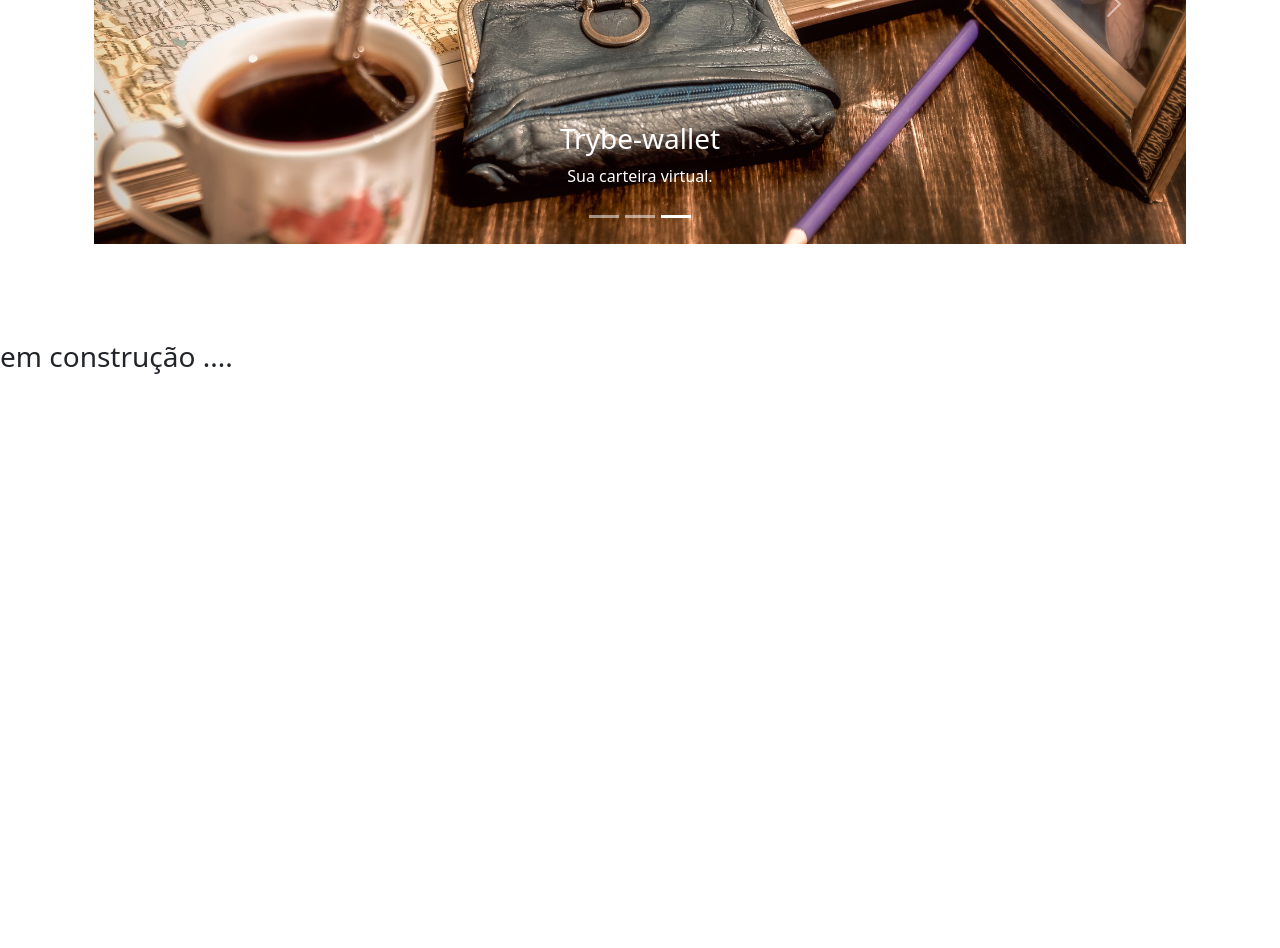
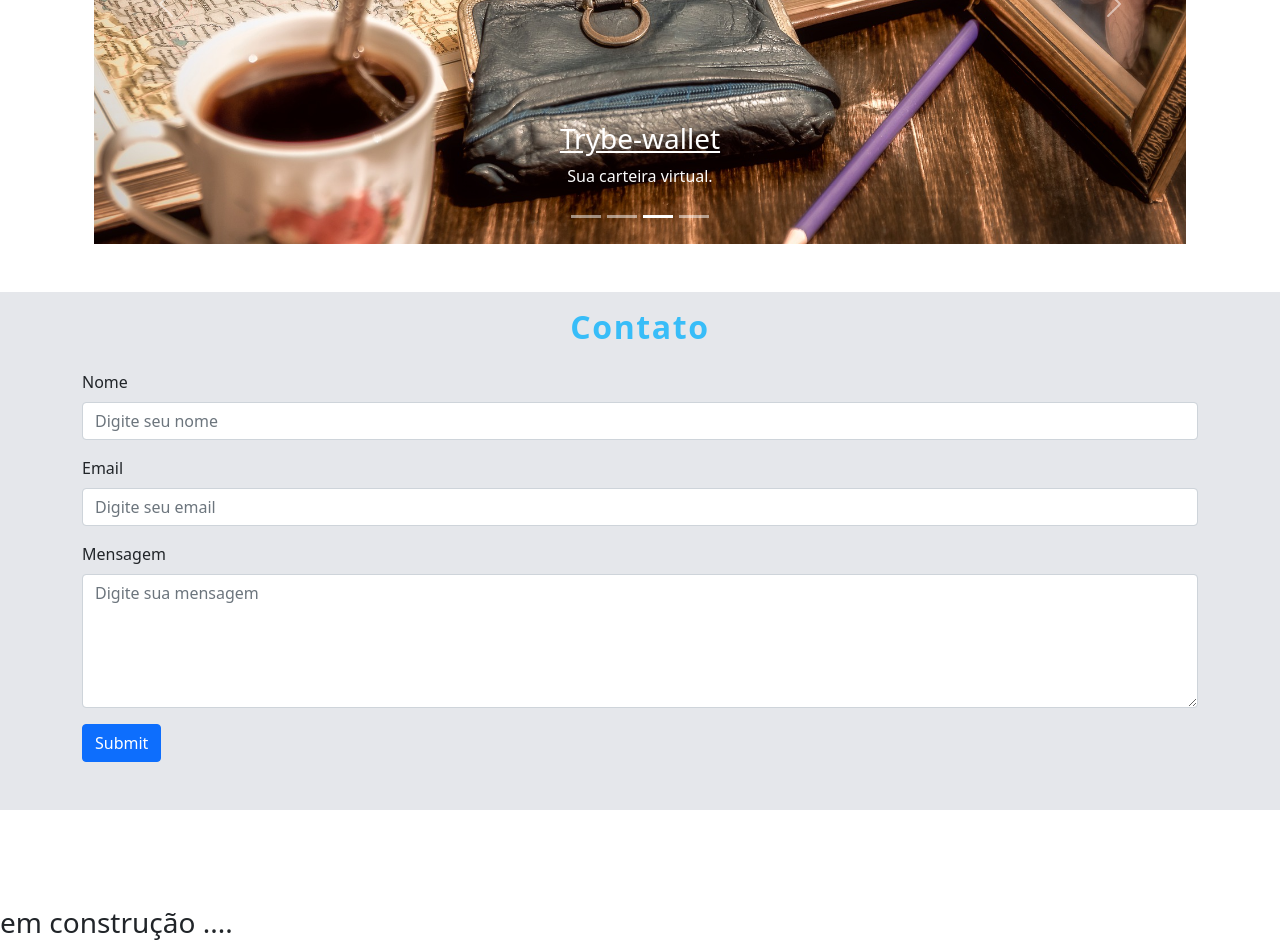
Before and after one commit to leonardo-terra/personal-portfolio, a React (Create React App) app: page / in a window 1280 px wide. Shown: the part 2600-3548 px from the top of the page. Before the commit the page ends 2982 px from the top, so only its background shows below. Built offline with nearby package versions, Linux system fonts and the light colour scheme.

Commit message:
dev: contact

```diff
--- a/src/App.js
+++ b/src/App.js
@@ -4,6 +4,7 @@ import AboutMe from "./pages/AboutMe";
 import Skills from "./pages/Skills";
 import Experience from "./pages/Experience";
 import Portfolio from "./pages/Portfolio";
+import Contactme from "./pages/Contactme";
 
 export default function App() {
   return (
@@ -14,6 +15,7 @@ export default function App() {
       <Skills />
       <Experience />
       <Portfolio />
+      <Contactme />
       <br />
       <br />
       <br />
--- /dev/null
+++ b/src/pages/Contactme.jsx
@@ -0,0 +1,34 @@
+import { Form, Button } from "react-bootstrap";
+
+export default function Contactme() {
+  return (
+    <section className='pb-5 mt-5 bg-gray-200'>
+      <div className='container mx-auto'>
+        <h2 className='p-3 font-bold tracking-wider text-center text-sky-400 '>
+          Contato
+        </h2>
+        <Form>
+          <Form.Group className='mb-3' controlId='formBasicEmail'>
+            <Form.Label>Nome</Form.Label>
+            <Form.Control type='text' placeholder='Digite seu nome' />
+          </Form.Group>
+          <Form.Group className='mb-3' controlId='formBasicPassword'>
+            <Form.Label>Email</Form.Label>
+            <Form.Control type='email' placeholder='Digite seu email' />
+          </Form.Group>
+          <Form.Group className='mb-3' controlId='formBasicMessage'>
+            <Form.Label>Mensagem</Form.Label>
+            <Form.Control
+              as='textarea'
+              rows={5}
+              placeholder='Digite sua mensagem'
+            />
+          </Form.Group>
+          <Button variant='primary' type='submit'>
+            Submit
+          </Button>
+        </Form>
+      </div>
+    </section>
+  );
+}
--- a/src/pages/Experience.jsx
+++ b/src/pages/Experience.jsx
@@ -1,6 +1,6 @@
 export default function Experience() {
   return (
-    <div className='pt-5 pb-5 mt-10 bg-gray-200'>
+    <section className='pt-5 pb-5 mt-10 bg-gray-200'>
       <article className='container mx-auto'>
         <h2 className='p-3 font-bold tracking-wider text-center text-sky-400 '>
           Experiencia Profissional
@@ -53,6 +53,6 @@ export default function Experience() {
           </ul>
         </div>
       </article>
-    </div>
+    </section>
   );
 }
--- a/src/pages/Portfolio.jsx
+++ b/src/pages/Portfolio.jsx
@@ -12,10 +12,12 @@ export default function Portfolio() {
           <img
             className='object-cover d-block w-100 h-[480px]'
             src={require("../images/projects.jpg")}
-            alt='First slide'
+            alt='explore meus projetos'
           />
           <Carousel.Caption>
-            <h3>Projetos realizados</h3>
+            <h3 className='text-white underline drop-shadow-2xl'>
+              Projetos realizados
+            </h3>
             <p>Explore um pouco sobre meus projetos.</p>
           </Carousel.Caption>
         </Carousel.Item>
@@ -23,10 +25,18 @@ export default function Portfolio() {
           <img
             className='object-cover d-block w-100 h-[480px]'
             src={require("../images/pixel-art.jpg")}
-            alt='Second slide'
+            alt='arte com pixels'
           />
           <Carousel.Caption>
-            <h3>Pixel-Art! project</h3>
+            <a
+              target='_blank'
+              href='//pixel-art-git-main-leonardo-terra.vercel.app/'
+              rel='noreferrer'
+            >
+              <h3 className='text-white underline drop-shadow-2xl'>
+                Pixel-Art!
+              </h3>
+            </a>
             <p>Arte com pixels.</p>
           </Carousel.Caption>
         </Carousel.Item>
@@ -34,11 +44,38 @@ export default function Portfolio() {
           <img
             className='object-cover d-block w-100 h-[480px]'
             src={require("../images/trybe-wallet.jpg")}
-            alt='Third slide'
+            alt='sua carteira virtual'
           />
           <Carousel.Caption>
-            <h3>Trybe-wallet</h3>
+            <a
+              target='_blank'
+              href='//trybe-wallet-five.vercel.app/'
+              rel='noreferrer'
+            >
+              <h3 className='text-white underline drop-shadow-2xl'>
+                Trybe-wallet
+              </h3>
+            </a>
             <p>Sua carteira virtual.</p>
+          </Carousel.Caption>
+        </Carousel.Item>
+        <Carousel.Item>
+          <img
+            className='object-cover d-block w-100 h-[480px]'
+            src={require("../images/recipes-app.jpg")}
+            alt='seu assistente de cozinha'
+          />
+          <Carousel.Caption>
+            <a
+              target='_blank'
+              href='//recipes-apps.vercel.app/'
+              rel='noreferrer'
+            >
+              <h3 className='text-white underline drop-shadow-2xl'>
+                Recipes-App
+              </h3>
+            </a>
+            <p>Seu assistente de cozinha.</p>
           </Carousel.Caption>
         </Carousel.Item>
       </Carousel>
```
Also changed, not shown: src/images/projects.jpg, src/images/recipes-app.jpg.
